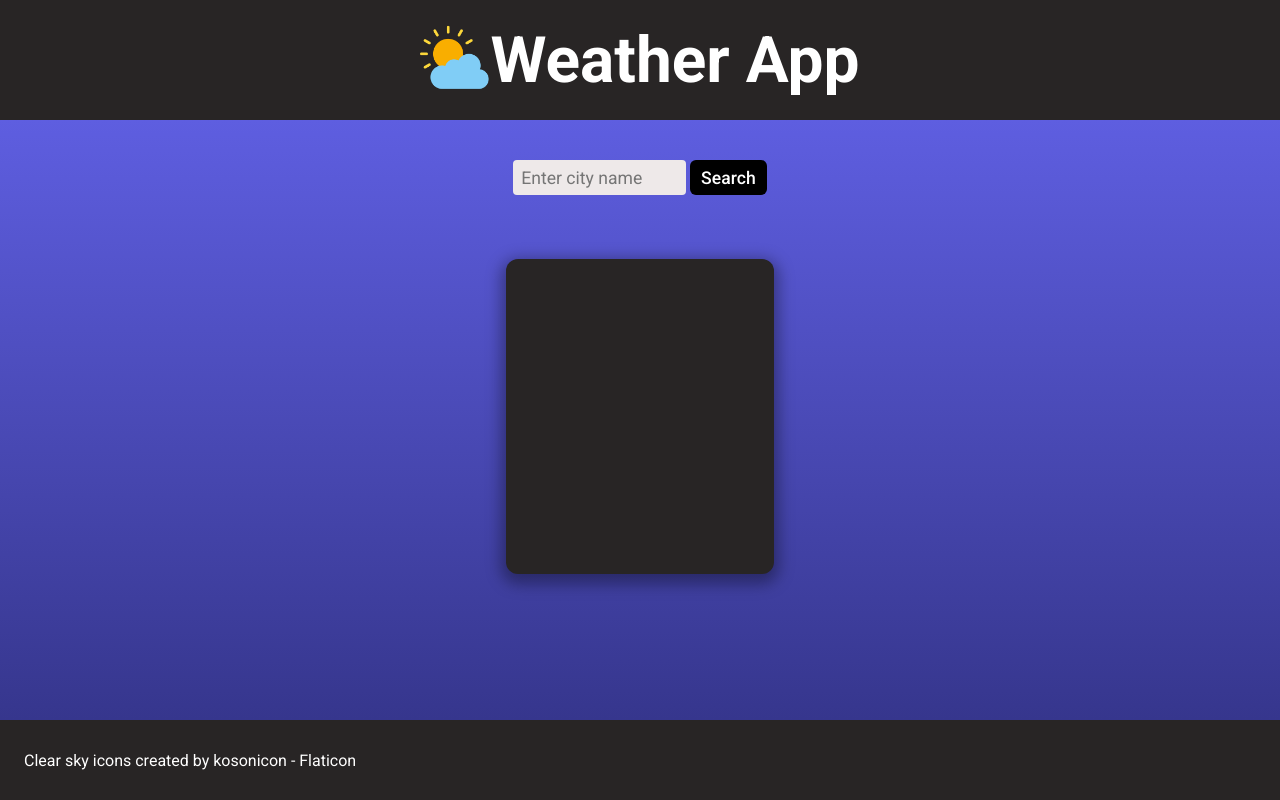
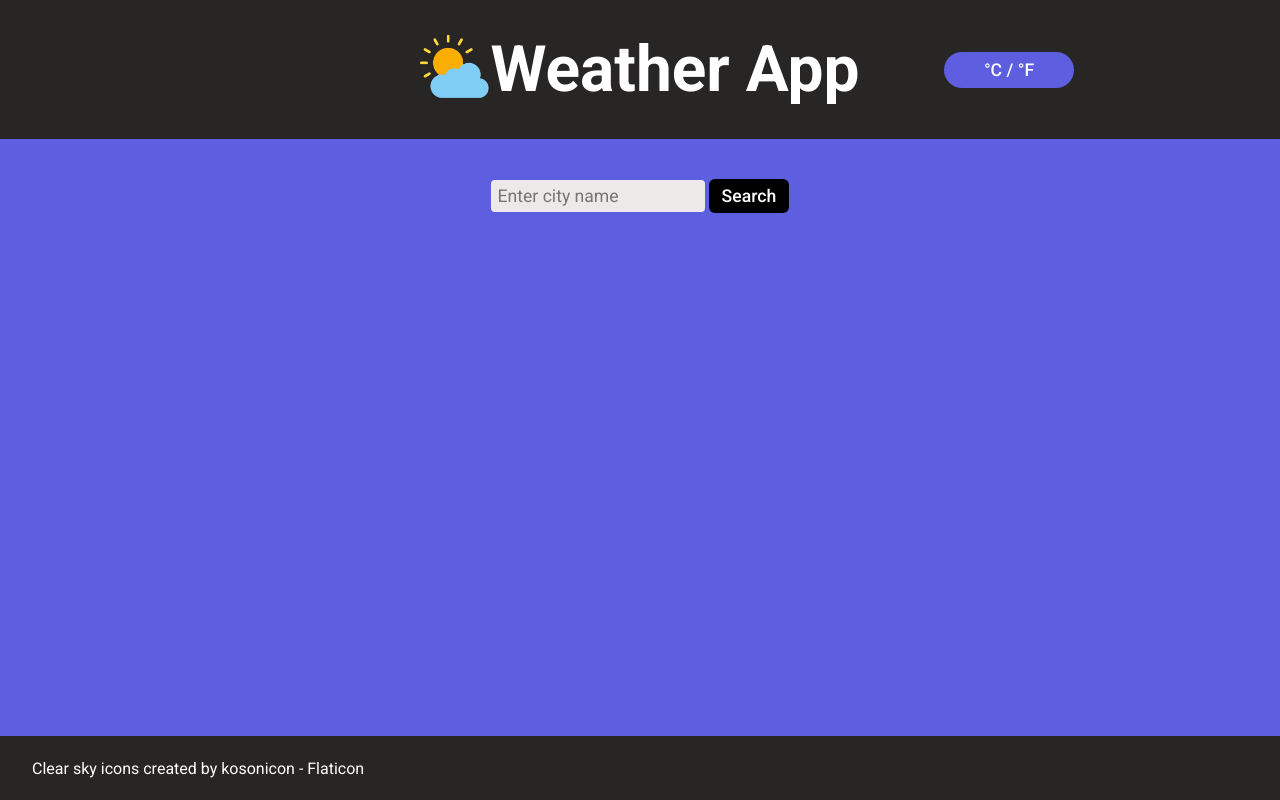
Before and after one commit to ArminKGW/weather-app, a website built with webpack: page src/index.html in a window 1280 px wide. Built offline with nearby package versions, Linux system fonts and the light colour scheme.

Commit message:
Make the styling simpler and more efficient

```diff
--- a/src/index.html
+++ b/src/index.html
@@ -12,22 +12,24 @@
     />
   </head>
   <body>
-    <div class="header-box">
-      <div class="header">
+    <div class="header">
+      <div class="title-box">
         <img
           src="<%= require('./img/clear-sky.png') %>"
           alt="A clear sky and sun icon"
         />
         <div class="title">Weather App</div>
       </div>
+      <button class="switch">°C / °F</button>
     </div>
+
     <div class="container">
       <div class="box">
         <form class="search-box">
           <input type="text" id="user-city" placeholder="Enter city name" />
           <button type="submit">Search</button>
         </form>
-        <div class="weather-data">
+        <div class="weather-data hidden">
           <h1 class="city"></h1>
           <div class="temp"></div>
           <div class="bottom-data">
--- a/src/styles.css
+++ b/src/styles.css
@@ -1,23 +1,38 @@
 :root {
   font-family: 'Roboto', sans-serif;
   --dark-bg: rgb(40, 37, 37);
+  --blue-bg: rgb(94, 94, 224);
 }
 
 body {
+  height: 100vh;
   margin: 0;
-  height: 100vh;
-  display: grid;
-  grid-template-rows: 15% 1fr 10%;
+  padding: 0;
+  background-color: var(--blue-bg);
+  display: flex;
+  flex-direction: column;
+  justify-content: space-between;
 }
 
-.header-box {
-  background-color: var(--dark-bg);
-  display: grid;
-  place-items: center;
+* {
+  padding: 0;
+  margin: 0;
+  box-sizing: border-box;
 }
 
 .header {
+  padding: 2rem;
+  background-color: var(--dark-bg);
+  display: grid;
+  grid-auto-flow: column;
+  grid-template-columns: 25% 1fr 25%;
+  align-items: center;
+}
+
+.title-box {
+  grid-column: 2 / 3;
   display: flex;
+  justify-self: center;
 }
 
 img {
@@ -30,78 +45,90 @@ img {
   font-weight: 700;
 }
 
+.switch {
+  grid-column: 3 / 4;
+  width: 130px;
+  height: 36px;
+  border-radius: 24px;
+  background-color: var(--blue-bg);
+}
+
+.switch:hover {
+  border: 2px solid rgb(218, 206, 206);
+}
+
+.switch:active {
+  color: rgb(166, 163, 163);
+}
+
 .container {
-  background-image: linear-gradient(rgb(94, 94, 224), rgb(54, 54, 141));
+  flex: 1;
 }
 
 .box {
   margin: 40px auto;
-  height: 70%;
-  width: 30%;
+  width: 500px;
   display: flex;
   flex-direction: column;
   align-items: center;
   gap: 4em;
 }
 
-form {
-  width: 100%;
-  display: flex;
-  justify-content: center;
-  gap: 4px;
+input,
+button {
+  font-family: inherit;
+  color: inherit;
+  font-size: inherit;
+  border: 0;
+  outline: none;
 }
 
 input {
   appearance: none;
-  width: 45%;
-  height: 2em;
-  border: 0;
-  outline: none;
+  padding: 0.4rem;
   border-radius: 4px;
-  padding-left: 8px;
   background-color: rgb(238, 233, 233);
-  font-family: inherit;
   font-size: 1.1rem;
-  box-sizing: border-box;
 }
 
 button {
-  width: 20%;
-  height: 2em;
-  border: 0;
-  padding: 0 6px;
+  padding: 0 0.4rem;
+  color: white;
+  font-size: 1.1rem;
+  font-weight: 500;
+}
+
+form > button {
+  width: 80px;
+  height: 34px;
   border-radius: 6px;
   background-color: black;
-  color: white;
-  font-family: inherit;
-  font-size: 1.1rem;
-  font-weight: 500;
-  box-sizing: border-box;
 }
 
 button:hover {
   cursor: pointer;
+}
+
+form > button:hover {
   border: 2px solid white;
 }
 
-button:active {
+form > button:active {
   color: rgb(127, 119, 119);
 }
 
 .weather-data {
-  width: 70%;
-  height: 75%;
+  padding: 1.6rem 4rem;
   border-radius: 12px;
   background-color: var(--dark-bg);
   color: rgb(234, 226, 226);
   box-shadow: rgba(0, 0, 0, 0.35) 0px 5px 15px 5px;
-  display: flex;
-  flex-direction: column;
-  align-items: center;
+  text-align: center;
 }
 
 .city {
-  font-size: 3rem;
+  font-size: 2.8rem;
+  margin: 1.6rem;
 }
 
 .temp {
@@ -110,19 +137,17 @@ button:active {
 }
 
 .bottom-data {
-  margin-top: 2em;
-  display: flex;
-  align-items: center;
-  flex-direction: column;
-  gap: 12px;
+  margin-top: 2rem;
+  line-height: 2;
 }
 
 .bottom-data div {
-  font-size: 1.5rem;
+  font-size: 1.4rem;
   font-weight: 500;
 }
 
 .footer {
+  padding: 1.4rem 0;
   background-color: var(--dark-bg);
   display: flex;
   justify-content: flex-start;
@@ -132,6 +157,10 @@ button:active {
 a {
   text-decoration: none;
   color: white;
-  margin-left: 24px;
-  font-size: 16px;
+  margin-left: 2rem;
+  font-size: 1rem;
 }
+
+.hidden {
+  visibility: hidden;
+}
```
